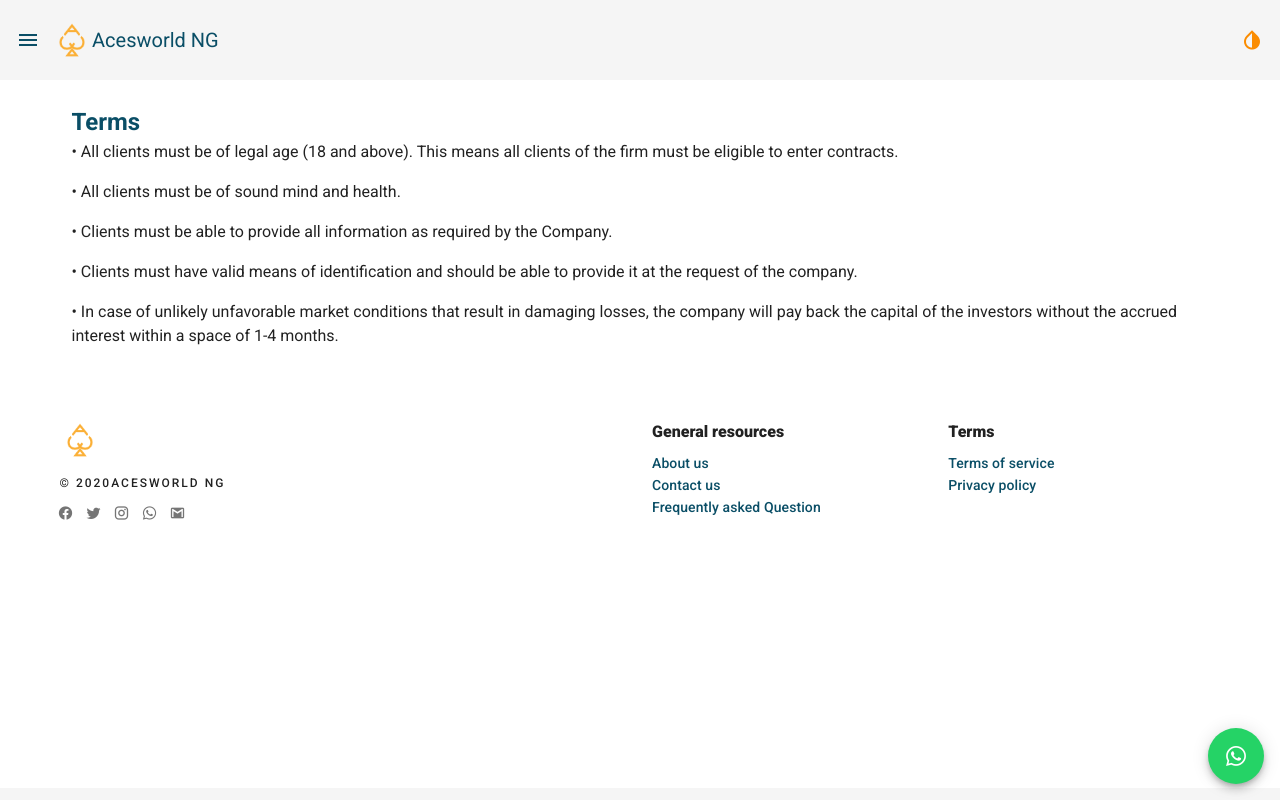
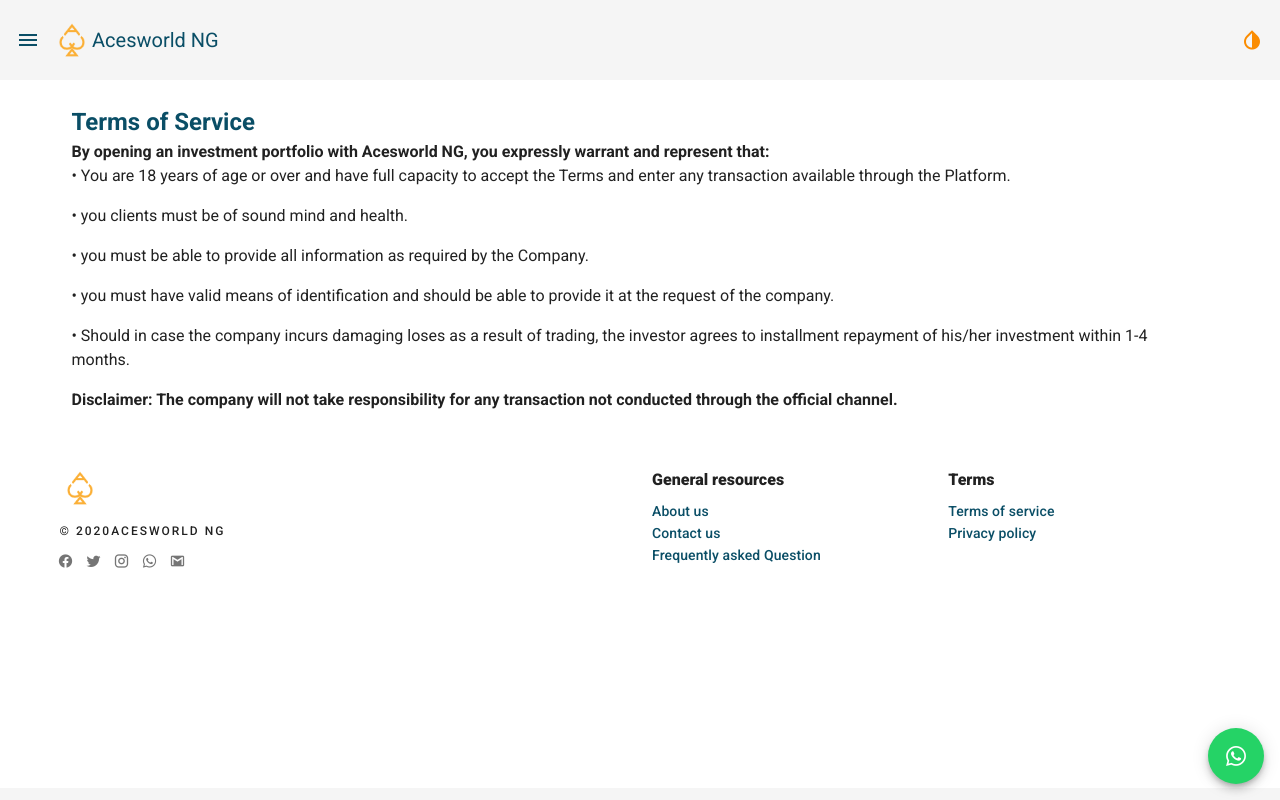
Before and after one commit to tomisinteazer/SwegzExchange, a Nuxt app: page /terms in a window 1280 px wide. Built offline with nearby package versions, Linux system fonts and the light colour scheme.

Commit message:
final  clear cut 1-10-2020

```diff
--- a/pages/index.vue
+++ b/pages/index.vue
@@ -151,7 +151,9 @@
 
     <section class="pa-5">
       <v-container class="text-center">
-        <h2 class="display-1 ma-4 primary--text">What are people saying</h2>
+        <h2 class="display-1 ma-4 primary--text">
+          Testimonials from Investors
+        </h2>
 
         <v-row>
           <v-col
--- a/pages/terms.vue
+++ b/pages/terms.vue
@@ -1,9 +1,18 @@
 <template>
   <v-container>
-    <h2 class="primary--text">Terms</h2>
-    <div v-for="(item,i) in terms" :key="i">
-      <p>{{item}}</p>
+    <h2 class="primary--text">Terms of Service</h2>
+    <h4>
+      By opening an investment portfolio with Acesworld NG, you expressly
+      warrant and represent that:
+    </h4>
+
+    <div v-for="(item, i) in terms" :key="i">
+      <p>{{ item }}</p>
     </div>
+    <h4>
+      Disclaimer: The company will not take responsibility for any transaction
+      not conducted through the official channel.
+    </h4>
   </v-container>
 </template>
 <script>
@@ -11,11 +20,11 @@
   data() {
     return {
       terms: [
-        "• All clients must be of legal age (18 and above). This means all clients of the firm must be eligible to enter contracts.",
-        "• All clients must be of sound mind and health.",
-        "• Clients must be able to provide all information as required by the Company.",
-        "• Clients must have valid means of identification and should be able to provide it at the request of the company.",
-        "• In case of unlikely unfavorable market conditions that result in damaging losses, the company will pay back the capital of the investors without the accrued interest within a space of 1-4 months.",
+        "• You are 18 years of age or over and have full capacity to accept the Terms and enter any transaction available through the Platform.",
+        "• you clients must be of sound mind and health.",
+        "• you must be able to provide all information as required by the Company.",
+        "• you must have valid means of identification and should be able to provide it at the request of the company.",
+        "• Should in case the company incurs damaging loses as a result of trading, the investor agrees to installment repayment of his/her investment within 1-4 months.",
       ],
     };
   },
```
